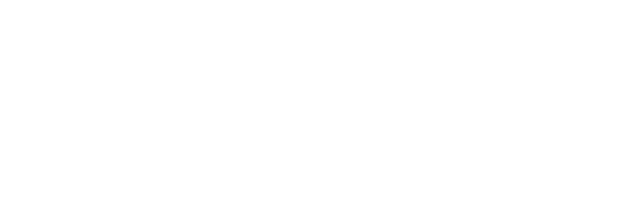
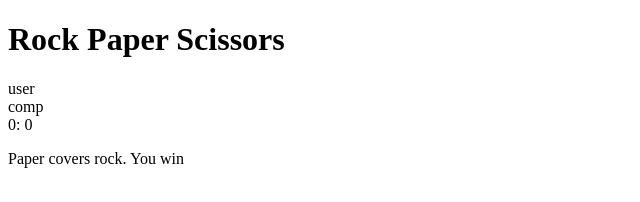
Before and after one commit to VictorOmondi1997/Rock-Paper-Scissors, a plain HTML site: page index.html in a window 1280 px wide. Shown: the whole page, without its empty margins (0-640 px from the left). Drawn offline with Linux system fonts and the light colour scheme.

Commit message:
Update index.html

```diff
--- a/index.html
+++ b/index.html
@@ -1,9 +1,20 @@
 <!DOCTYPE html>
 <html>
 <head>
+	<meta charset="utf-8">
 	<title>Rock Paper Scissor Game</title>
 </head>
 <body>
-
+	<header>
+		<h1>Rock Paper Scissors</h1>
+	</header>
+	<div class="score-board">
+		<div id="user-lable" class="badge">user</div>
+		<div id="computer-lable" class="badge"> comp</div>
+		<span id="user-score">0</span>: <span id="computer-score">0</span>
+	</div>
+	<div class="result">
+		<p>Paper covers rock. You win</p>
+	</div>
 </body>
 </html>
```
